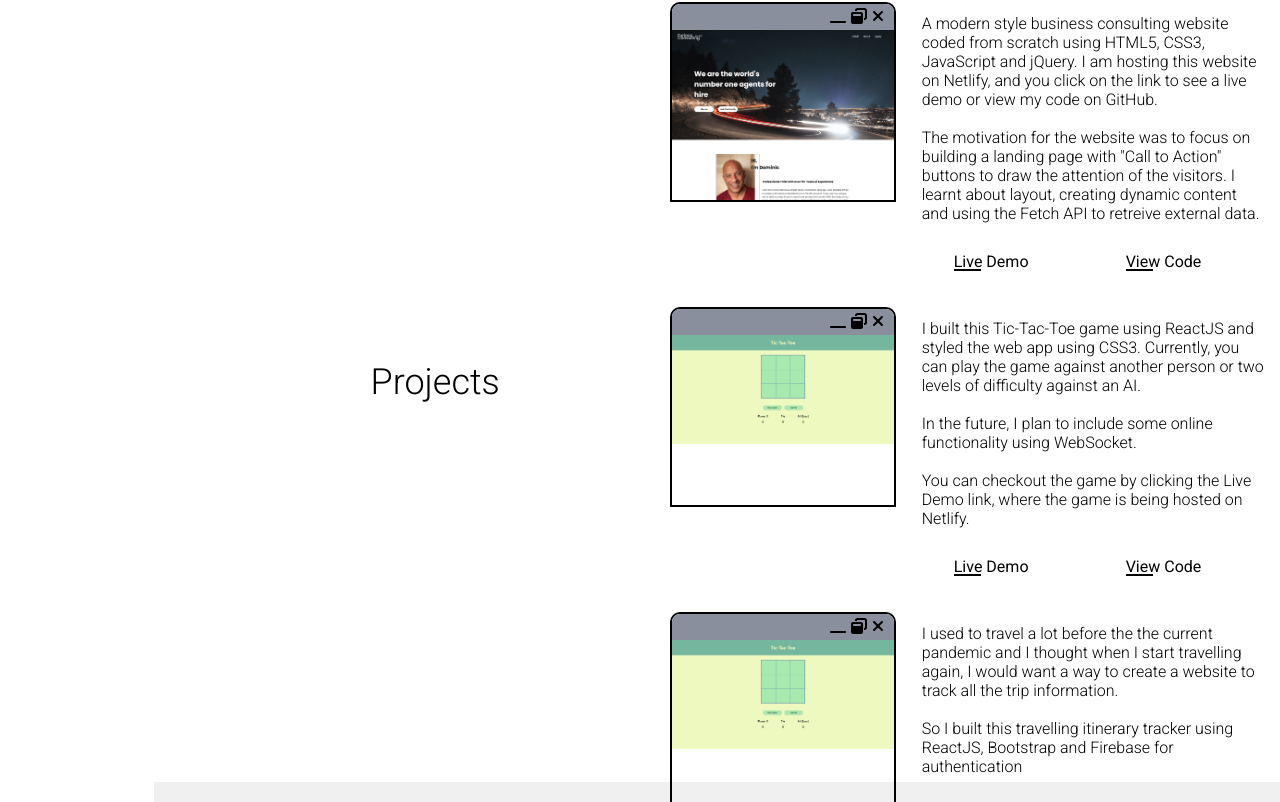
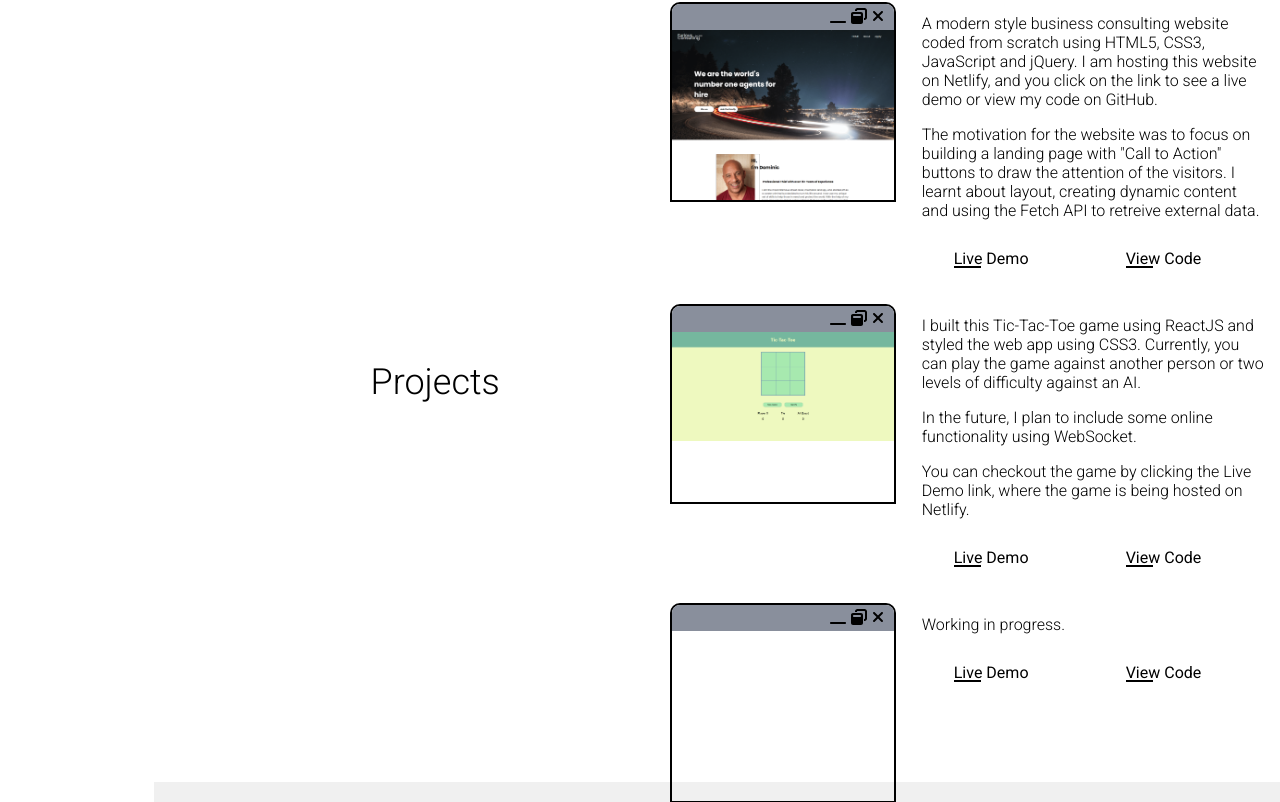
Before and after one commit to JustTanwa/portfolio, a React (Create React App) app: page / in a window 1280 px wide. Shown: the part 1618-2420 px from the top of the page. Built offline with nearby package versions, Linux system fonts and the light colour scheme.

Commit message:
removed use on BR for better semantic HTML

```diff
--- a/src/projects-data.js
+++ b/src/projects-data.js
@@ -8,17 +8,20 @@ export const projects = [
 		livelink: 'https://furiousconsulting.netlify.app/',
 		github: 'https://github.com/JustTanwa/FuriousConsultant',
 		description: (
+			<>
 				<p>
 					A modern style business consulting website coded from scratch using
 					HTML5, CSS3, JavaScript and jQuery. I am hosting this website on
-				Netlify, and you click on the link to see a live demo or view my code on
-				GitHub. <br />
-				<br />
+					Netlify, and you click on the link to see a live demo or view my code
+					on GitHub.{' '}
+				</p>
+				<p>
 					The motivation for the website was to focus on building a landing page
 					with "Call to Action" buttons to draw the attention of the visitors. I
-				learnt about layout, creating dynamic content and using the Fetch API to
-				retreive external data.
+					learnt about layout, creating dynamic content and using the Fetch API
+					to retreive external data.
 				</p>
+			</>
 		),
 	},
 	{
@@ -27,34 +30,28 @@ export const projects = [
 		livelink: 'https://ticytacytoe.netlify.app/',
 		github: 'https://github.com/JustTanwa/tic-tac-toe',
 		description: (
+			<>
 				<p>
-				I built this Tic-Tac-Toe game using ReactJS and styled the web app using
-				CSS3. Currently, you can play the game against another person or two
-				levels of difficulty against an AI. <br />
-				<br />
+					I built this Tic-Tac-Toe game using ReactJS and styled the web app
+					using CSS3. Currently, you can play the game against another person or
+					two levels of difficulty against an AI.{' '}
+				</p>
+				<p>
 					In the future, I plan to include some online functionality using
 					WebSocket.
-				<br />
-				<br />
-				You can checkout the game by clicking the Live Demo link, where the game
-				is being hosted on Netlify.
 				</p>
+				<p>
+					You can checkout the game by clicking the Live Demo link, where the
+					game is being hosted on Netlify.
+				</p>
+			</>
 		),
 	},
 	{
 		id: 3,
-		imgsrc: project2,
+		imgsrc: '',
 		livelink: 'https//www.google.com',
 		github: 'https://github.com/',
-		description: (
-			<p>
-				I used to travel a lot before the the current pandemic and I thought
-				when I start travelling again, I would want a way to create a website to
-				track all the trip information. <br />
-				<br />
-				So I built this travelling itinerary tracker using ReactJS, Bootstrap
-				and Firebase for authentication
-			</p>
-		),
+		description: <p>Working in progress.</p>,
 	},
 ];
```
Lines whose indentation alone changed are shown as unchanged.
